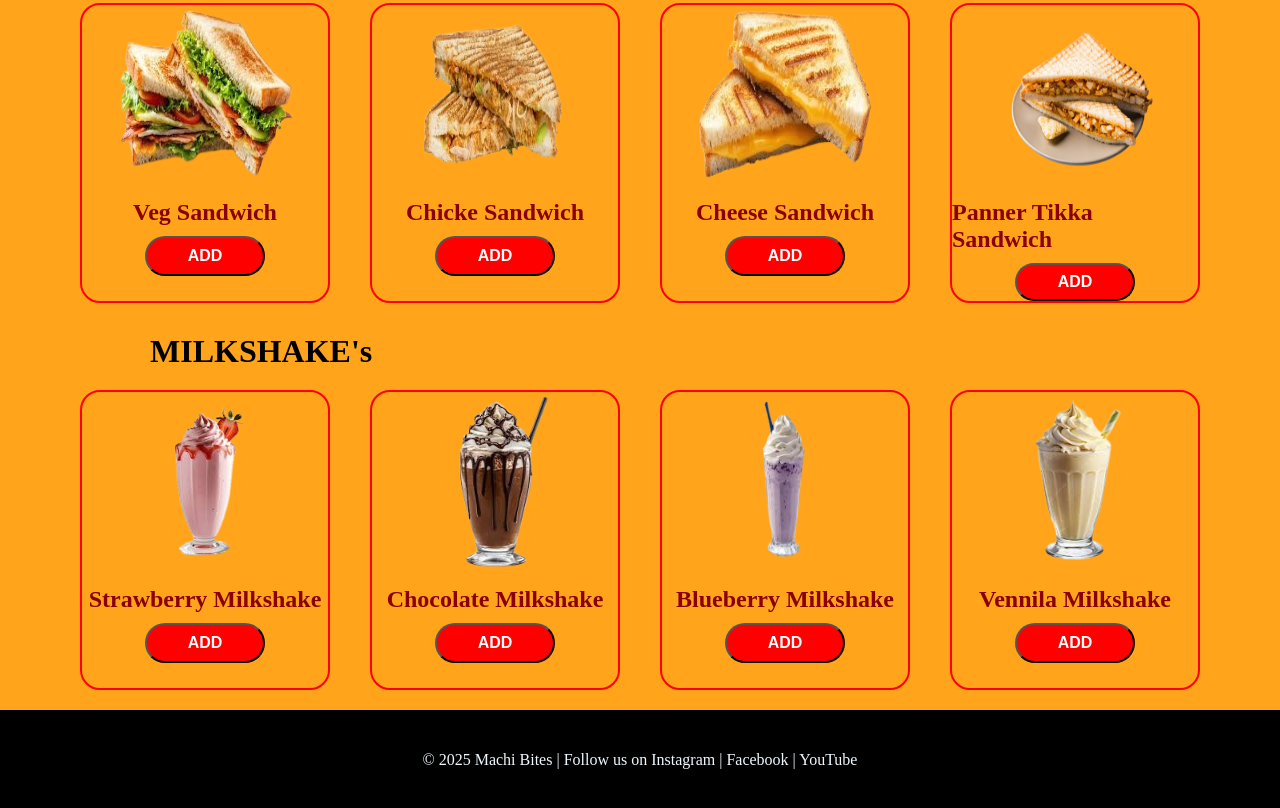
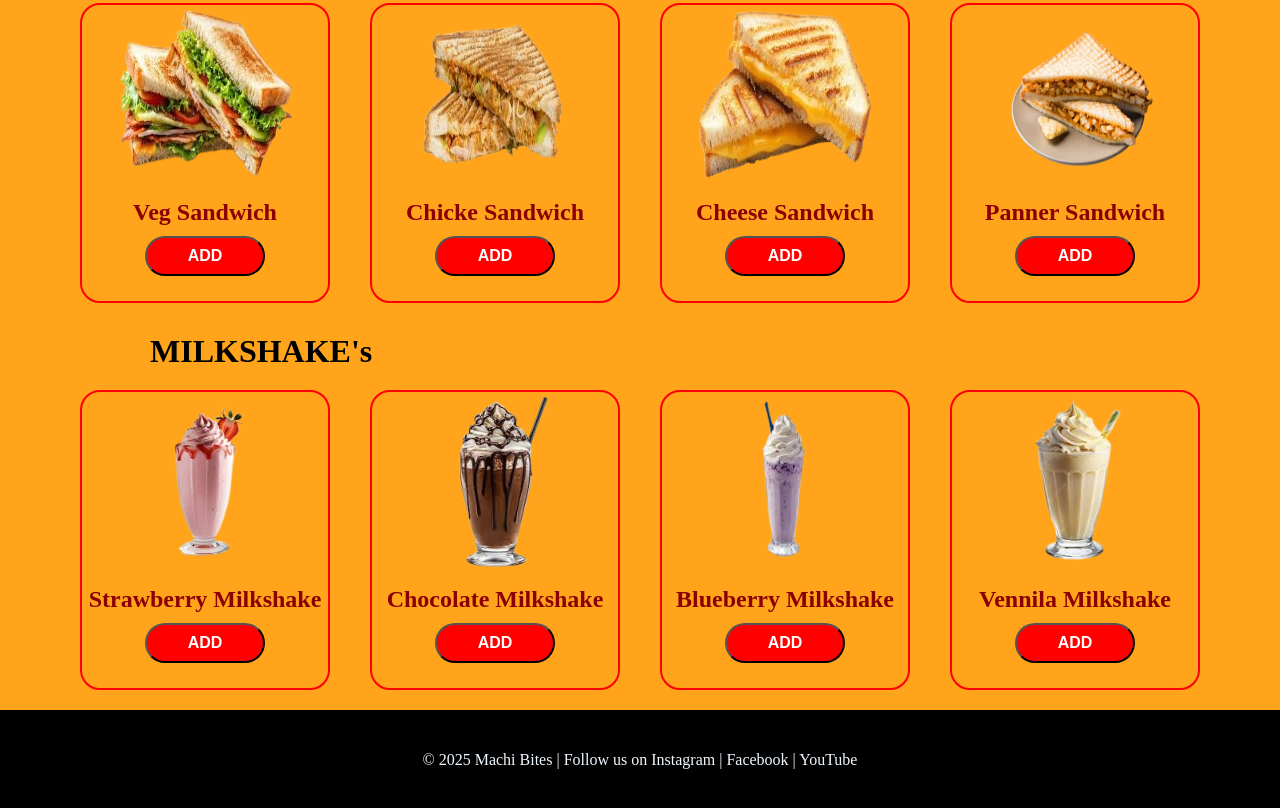
Before and after one commit to c-silambu/pizza_web_site, a plain HTML site: page products/product.html in a window 1280 px wide. Shown: the part 948-1756 px from the top of the page. Drawn offline with Linux system fonts and the light colour scheme.

Commit message:
Update product.html

```diff
--- a/products/product.html
+++ b/products/product.html
@@ -99,7 +99,7 @@
             </div>
               <div class="card">
                 <span><img src="./pngs/panner_tikka_sw-removebg-preview.png" alt="" class="cardimg"></span>
-                <p class="cardfont">Panner Tikka Sandwich</p>
+                <p class="cardfont">Panner Sandwich</p>
                 <button class="b1">ADD</button>
             </div>
 
@@ -147,4 +147,5 @@
 
 
 </body>
+
 </html>
```
